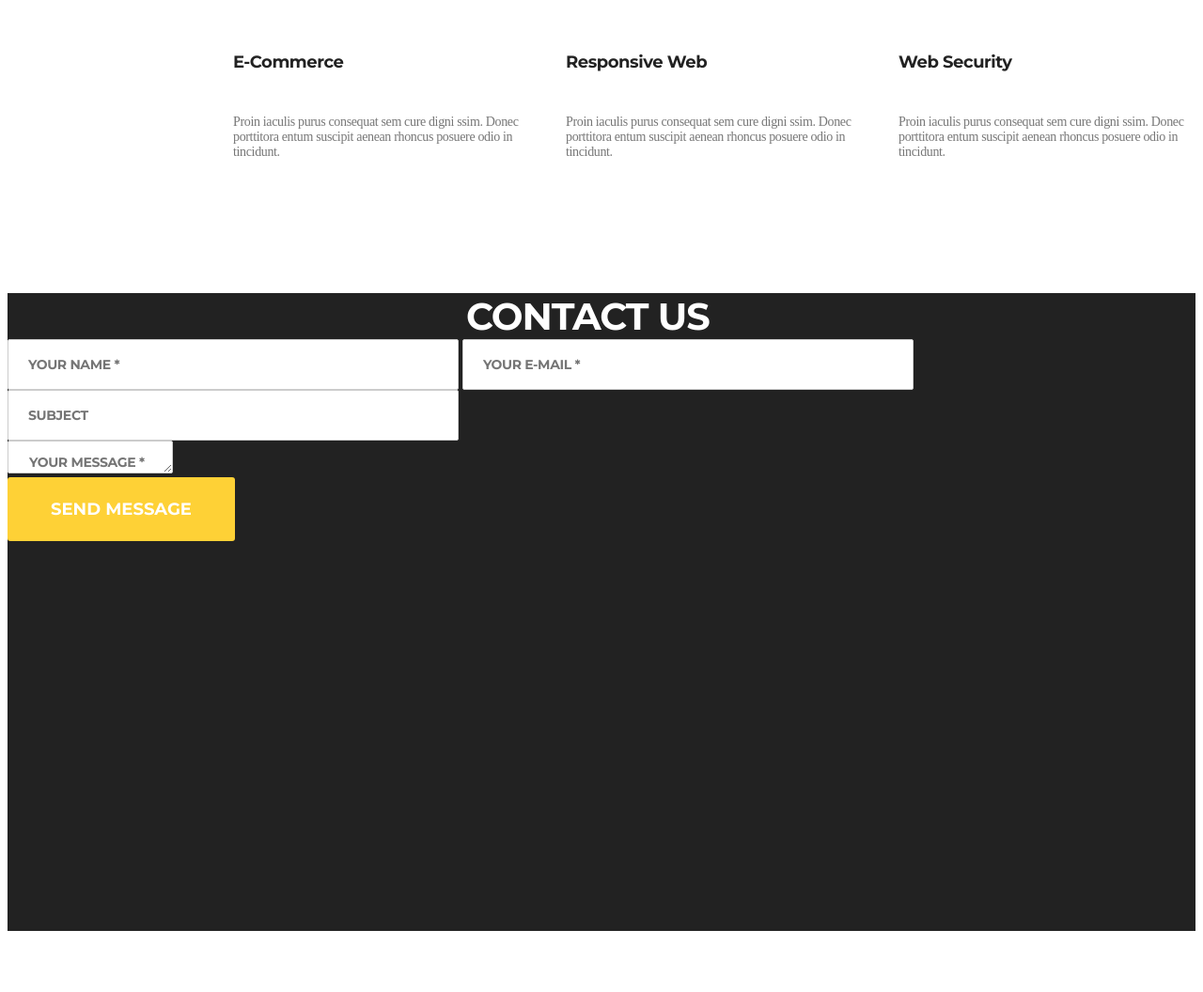
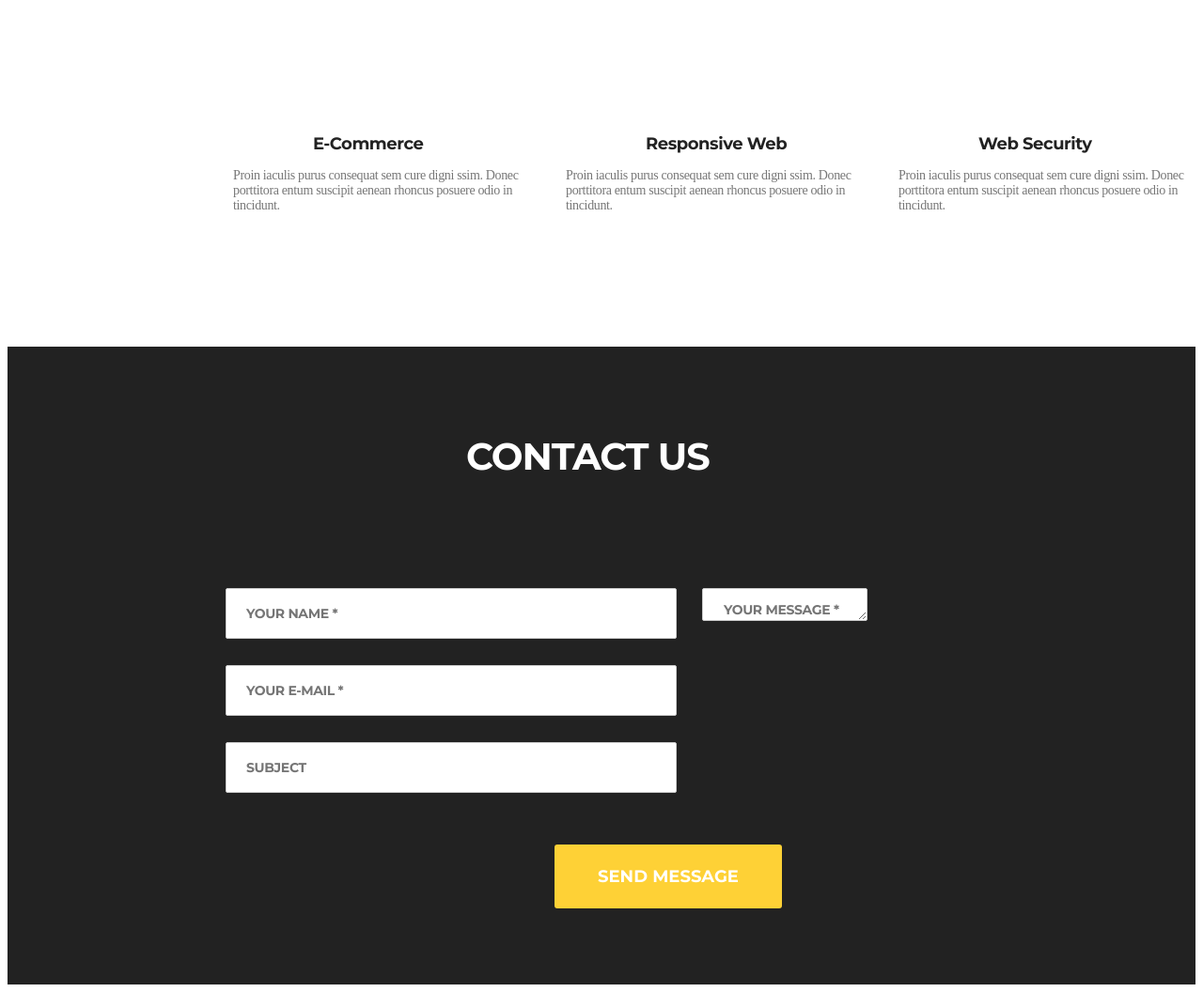
Before and after one commit to Daniil191245/Practice-home, a plain HTML site: page index.html in a window 1280 px wide. Shown: the part 280-1336 px from the top of the page at 94% size. Before the commit the page ends 1279 px from the top, so only its background shows below. Drawn offline with Linux system fonts and the light colour scheme; a web font is replaced by a local one.

Commit message:
Practice-home

```diff
--- a/index.html
+++ b/index.html
@@ -60,7 +60,8 @@
 
       <section class="hero-contact-information">
         <h2>Contact us</h2>
-        <form action="">
+        <div class="own-information">
+          <form class="form" action="">
             <input
               class="form-information"
               type="text"
@@ -80,9 +81,8 @@
             rows="10"
             placeholder="Your message *"
           ></textarea>
-        <div>
+        </div>
         <button class="button"><span>Send Message</span></button>
-        </div>
       </section>
     </main>
   </body>
--- a/style.css
+++ b/style.css
@@ -8,7 +8,6 @@ body{
     font-family: 'Bilbo Swash Caps', cursive;
 font-family: 'Montserrat', sans-serif;
 font-family: 'Roboto Slab', serif;
-margin-top: 35px;
 }
 :root{
     --header-text: #FED136;
@@ -18,7 +17,6 @@ margin-top: 35px;
     --text-form: #BBBBBB;
 }
 /* Початок стилювання  header */
-
 header{
     display: flex;
   align-items: center;
@@ -73,16 +71,17 @@ margin-top: 92px;
     gap: 50px;
     margin-left: 200px;
     margin-bottom: 120px;
+    margin-top: 160px;
 }
 .hero-subtitle-title{
 width: 174px;
-/* height: 75px; */
 font-family: 'Montserrat';
 font-style: normal;
 font-weight: 700;
 font-size: 18px;
-line-height: 75px;
+line-height: 15px;
 letter-spacing: -0.45px;
+margin-left: 85px;
 color: var(--main-section-name);
 }
 li>p{
@@ -93,7 +92,6 @@ font-size: 14px;
 line-height: 16px;
 letter-spacing: -0.35px;
 color: var(--p-inform-text);
-/* margin-bottom: 120px; */
 
 }
 /* Йду стилювати другу секцію */
@@ -103,7 +101,7 @@ color: var(--p-inform-text);
 }
 [class="hero-contact-information"]>h2{
     width: 288px;
-/* height: 49px; */
+    height: 49px;
     font-family: 'Montserrat';
     font-style: normal;
     font-weight: 700;
@@ -113,6 +111,17 @@ letter-spacing: -1px;
     text-transform: uppercase;
     color: var(--section-two-name);
     margin: 0 auto;
+    padding-top: 92px;
+}
+
+.own-information{
+    display: flex;
+    gap: 27px;
+}
+.form{
+    display: block;
+    margin-left: 232px;
+    margin-top: 116px;
 }
 .form-information{
 width: 455px;
@@ -120,6 +129,8 @@ height: 50px;
 background: var(--section-two-name);
 border: 1px solid #CCCCCC;
 border-radius: 2px;
+display: block;
+  margin-bottom: 28px;
 }
 form>[type="text"]{
     font-family: 'Montserrat';
@@ -130,6 +141,7 @@ line-height: 17px;
 letter-spacing: -0.35px;
 text-transform: uppercase;
 padding-left: 21px;
+
 color: var(--text-form);
 }
 textarea{
@@ -138,6 +150,7 @@ height: 212px;
 background: var(--section-two-name);
 border: 1px solid #CCCCCC;
 border-radius: 2px;
+margin-top: 116px;
 }
 [placeholder="Your message *"]{
 width: 150px;
@@ -160,6 +173,8 @@ height: 68px;
 background: var(--header-text);
 border: none;
 border-radius: 3px;
+margin-left: 582px;
+margin-top: 27px;
 }
 .button span{
 width: 176px;
```
Lines whose indentation alone changed are shown as unchanged.
